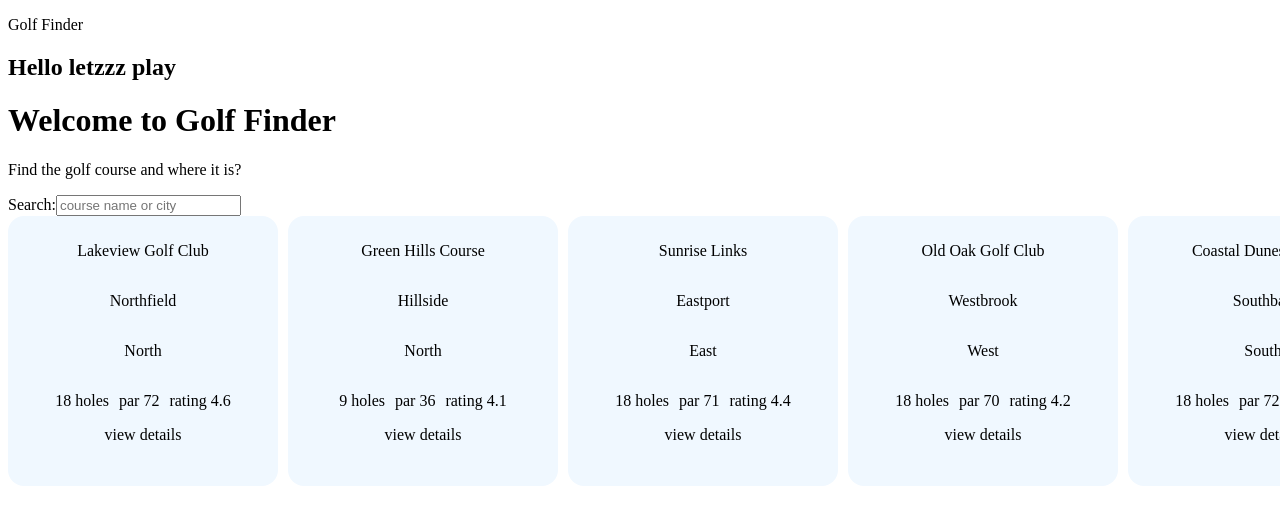
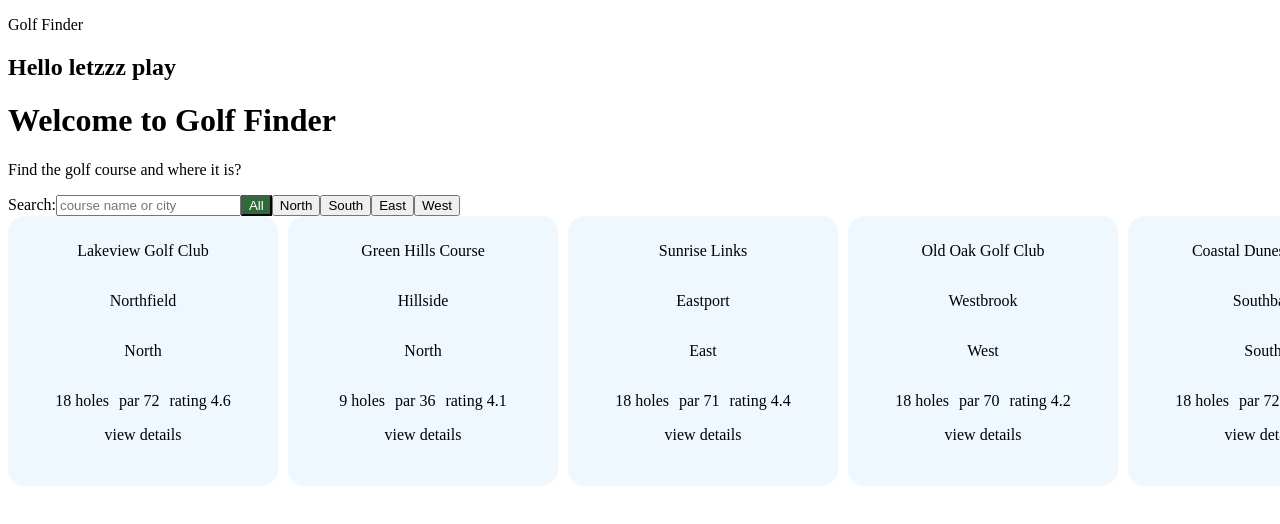
Before and after one commit to suvenasundar/golf-finder, an Angular app: page / in a window 1280 px wide. Shown: the top 524 px of the page. Built offline with nearby package versions, Linux system fonts and the light colour scheme.

Commit message:
feat: filter courses by region

```diff
--- a/src/app/app.module.ts
+++ b/src/app/app.module.ts
@@ -6,13 +6,15 @@ import { AppComponent } from './app.component';
 import { HeaderComponent } from './layout/header/header.component';
 import { CourseListComponent } from './pages/course-list/course-list.component';
 import { CourseCardComponent } from './components/course-card/course-card.component';
+import { RegionChipComponent } from './components/region-chip/region-chip.component';
 
 @NgModule({
   declarations: [
     AppComponent,
     HeaderComponent,
     CourseListComponent,
-    CourseCardComponent
+    CourseCardComponent,
+    RegionChipComponent
   ],
   imports: [
     BrowserModule,
--- /dev/null
+++ b/src/app/components/region-chip/region-chip.component.html
@@ -0,0 +1 @@
+<button type="button" (click)="onClick()" [class.active]="selected">{{ region }}</button>
--- /dev/null
+++ b/src/app/components/region-chip/region-chip.component.scss
@@ -0,0 +1,4 @@
+button.active {
+  background: #2F6B3A;
+  color: white;
+}
--- /dev/null
+++ b/src/app/components/region-chip/region-chip.component.ts
@@ -0,0 +1,18 @@
+import { Component, EventEmitter, Input, Output } from '@angular/core';
+import { Region } from 'src/app/models/golf-course';
+@Component({
+  selector: 'app-region-chip',
+  templateUrl: './region-chip.component.html',
+  styleUrls: ['./region-chip.component.scss']
+})
+export class RegionChipComponent {
+  @Input() region: Region | 'All' ='All';
+  @Input() selected = false;
+  @Output() picked = new EventEmitter <Region | 'All'>();
+
+  onClick(){
+    this.picked.emit(this.region)
+    console.log("selected",this.region)
+  }
+
+}
--- a/src/app/pages/course-list/course-list.component.html
+++ b/src/app/pages/course-list/course-list.component.html
@@ -1,5 +1,6 @@
 <label for="search">Search:</label>
 <input type="text" id="search" placeholder="course name or city" (input)="onSearch($event)">
+<app-region-chip *ngFor="let r of regions" [region]="r" [selected]="r === selectedRegion" (picked)="selectedRegion = $event"></app-region-chip>
 <div class="course-list">
     <app-course-card *ngFor="let course of filteredCourses" [course]="course"></app-course-card>
 </div>
--- a/src/app/pages/course-list/course-list.component.ts
+++ b/src/app/pages/course-list/course-list.component.ts
@@ -1,5 +1,5 @@
 import { Component } from '@angular/core';
-import { GolfCourse } from 'src/app/models/golf-course';
+import { GolfCourse, Region } from 'src/app/models/golf-course';
 @Component({
   selector: 'app-course-list',
   templateUrl: './course-list.component.html',
@@ -11,11 +11,18 @@ export class CourseListComponent {
     this.searchText = (event.target as HTMLInputElement).value;
 
   }
+  regions: (Region | 'All')[] = ['All', 'North', 'South', 'East', 'West'];
+  selectedRegion: Region | 'All' = 'All';
 
-  get filteredCourses(): GolfCourse[]{
-    const term = this.searchText.trim().toLowerCase();
-    return this.courses.filter(c => c.name.toLowerCase().includes(term) || c.city.toLowerCase().includes(term))
-  }
+
+  get filteredCourses(): GolfCourse[] {
+  const term = this.searchText.trim().toLowerCase();
+  return this.courses.filter(c => {
+    const matchesSearch = c.name.toLowerCase().includes(term) || c.city.toLowerCase().includes(term);
+    const matchesRegion = this.selectedRegion === 'All' || c.region === this.selectedRegion;
+    return matchesSearch && matchesRegion;
+  });
+}
 
   courses: GolfCourse[] = [
     {
```
Also changed, not shown: 1 other file (tests, documents, lock files or other folders).
